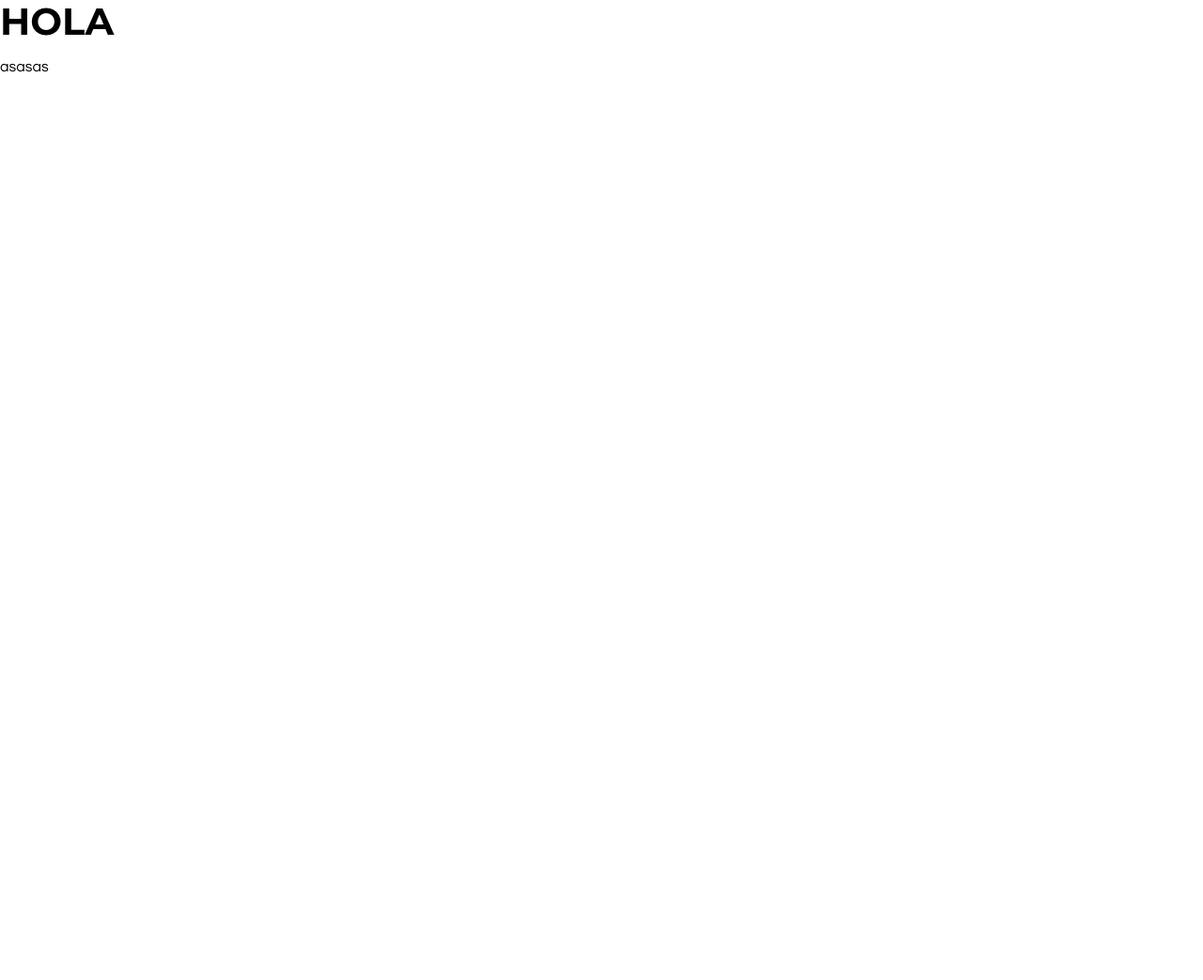
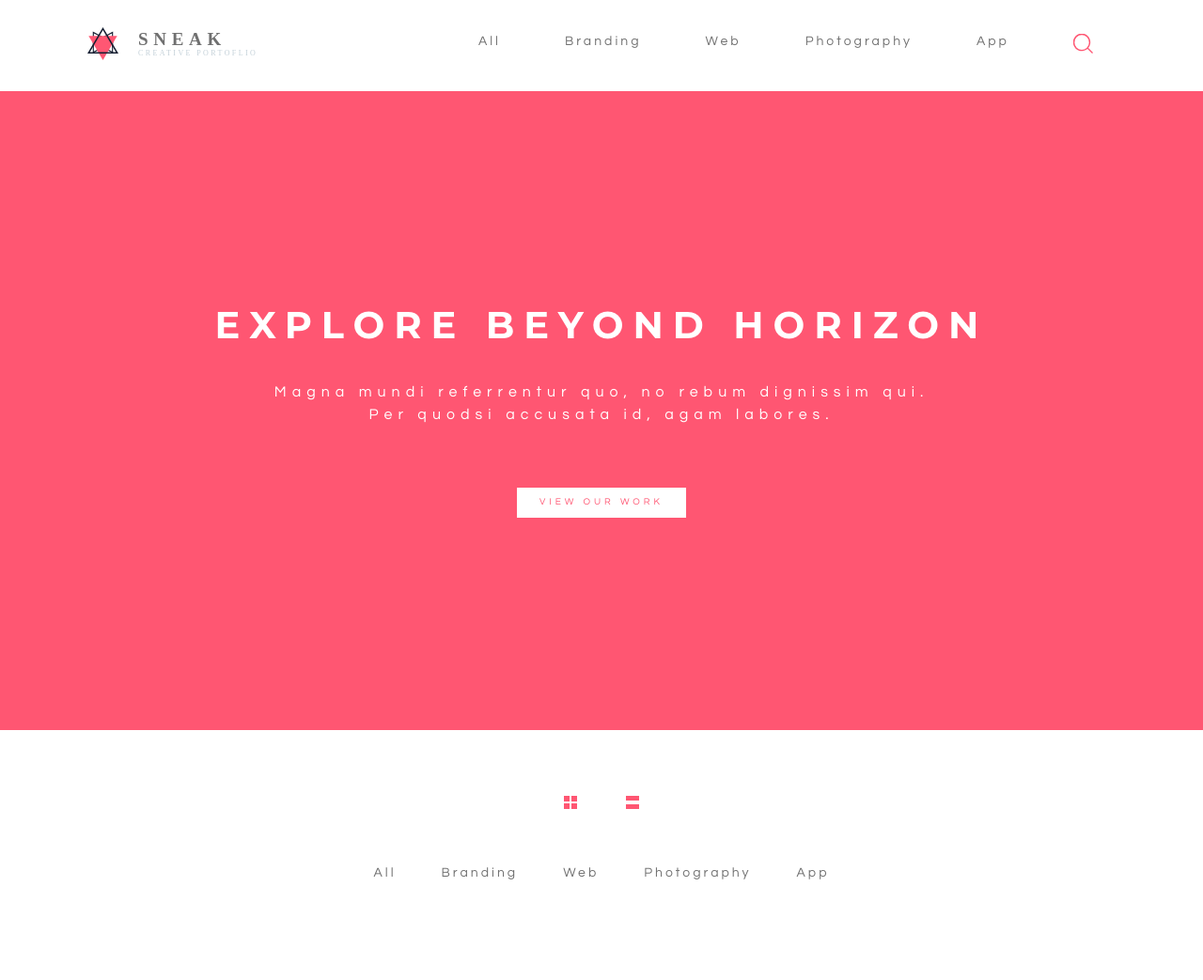
Before and after one commit to jhongmez/layout-responsive, a website: page index.html in a window 1280 px wide. Shown: the whole page at 94% size. Before the commit the page ends 800 px from the top, so only its background shows below. Drawn offline with Linux system fonts and the light colour scheme.

Commit message:
Navbar - hero

```diff
--- a/index.html
+++ b/index.html
@@ -8,11 +8,83 @@
     <link rel="stylesheet" href="dist/styles.css">
 </head>
 <body>
-    <h1>
-        hola
-    </h1>
-    <p>
-        asasas
-    </p>
+    <header>
+        <nav class="navbar">
+            <div class="navbar-logo">
+                <img src="./app/images/logo/logo.svg" alt="">
+            </div>
+            <div class="navbar-options">
+                <ul class="navbar-options__list">
+                    <li>
+                        <button class="btn btn-primary">All</button>
+                    </li>
+                    <li>
+                        <button class="btn btn-primary">Branding</button>
+                    </li>
+                    <li>
+                        <button class="btn btn-primary">Web</button>
+                    </li>
+                    <li>
+                        <button class="btn btn-primary">Photography</button>
+                    </li>
+                    <li>
+                        <button class="btn btn-primary">App</button>
+                    </li>
+                    <li>
+                        <button class="btn btn-primary">
+                            <img src="./app/images/icons/ic_search.svg" alt="">
+                        </button>
+                    </li>
+                </ul>
+            </div>
+        </nav>
+    </header>
+    <main>
+        <section class="hero">
+            <div class="hero-content">
+                <h1 class="hero-content__title">
+                    EXPLORE BEYOND HORIZON
+                </h1>
+                <p class="hero-content__text">
+                    Magna mundi referrentur quo, no rebum dignissim qui. <br> Per quodsi accusata id, agam labores.
+                </p>
+                <a href="" class="btn btn-secondary">
+                    view our work
+                </a>
+            </div>
+        </section>
+        <section class="gallery">
+            <div class="gallery-grid">
+                <button class="btn">
+                    <img src="./app/images/icons/ic_grid.svg" alt="">
+                </button>
+                <button class="btn">
+                    <img src="./app/images/icons/ic_column.svg" alt="">
+                </button>
+            </div>
+            <div class="gallery-categories">
+                <ul class="gallery-categories__list">
+                    <li>
+                        <button class="btn btn-primary">All</button>
+                    </li>
+                    <li>
+                        <button class="btn btn-primary">Branding</button>
+                    </li>
+                    <li>
+                        <button class="btn btn-primary">Web</button>
+                    </li>
+                    <li>
+                        <button class="btn btn-primary">Photography</button>
+                    </li>
+                    <li>
+                        <button class="btn btn-primary">App</button>
+                    </li>
+                </ul>
+            </div>
+        </section>
+    </main>
+    <footer>
+
+    </footer>
 </body>
 </html>
```
